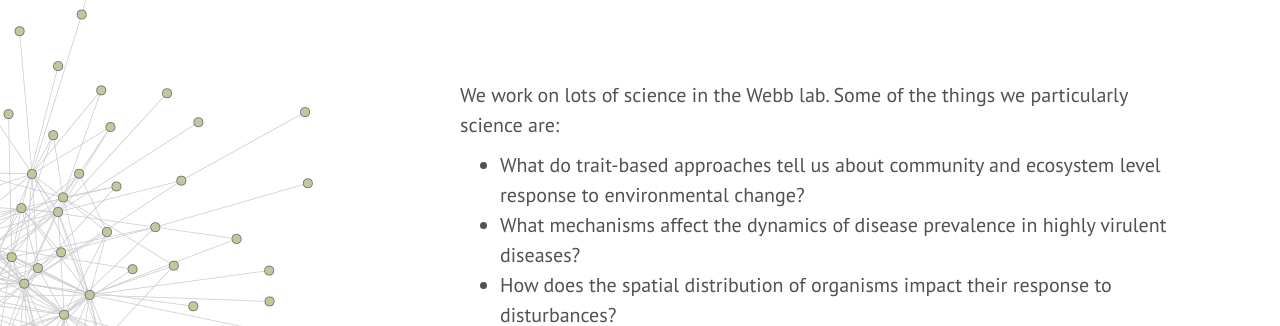
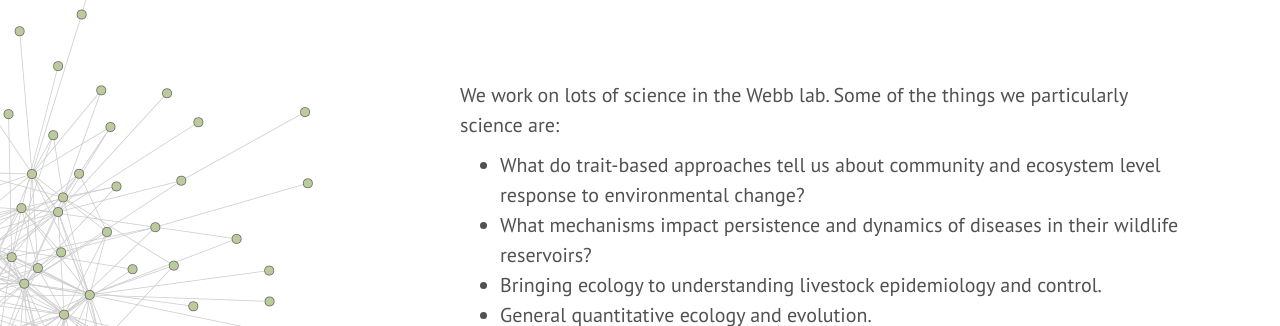
Before and after one commit to webblabb/webblabb.github.io, a Jekyll site: the page built from index.html, in a window 1280 px wide and 1112 px high, cut to the strip 0-326 px from the top of the window. Built offline with Jekyll 4.4.1, drawn with Linux system fonts in a browser that asks for light colours; Markdown is read by kramdown in place of the engine named in the settings; the list of posts is cut into pages by our own code.

Commit message:
Update about.md
New research interests.

```diff
--- a/about.md
+++ b/about.md
@@ -1,7 +1,8 @@
 We work on lots of science in the Webb lab.  Some of the things we particularly science are:
 
 * What do trait-based approaches tell us about community and ecosystem level response to environmental change?
-* What mechanisms affect the dynamics of disease prevalence in highly virulent diseases?
-* How does the spatial distribution of organisms impact their response to disturbances?
+* What mechanisms impact persistence and dynamics of diseases in their wildlife reservoirs?
+* Bringing ecology to understanding livestock epidemiology and control.
+* General quantitative ecology and evolution.
 
 ![lab photo](assets/lab_spring2015.jpg)
```
